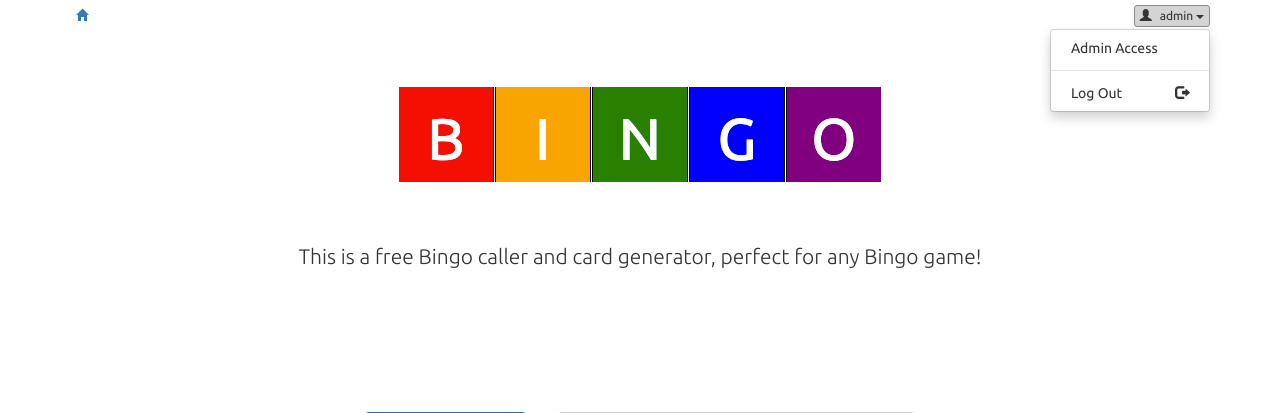
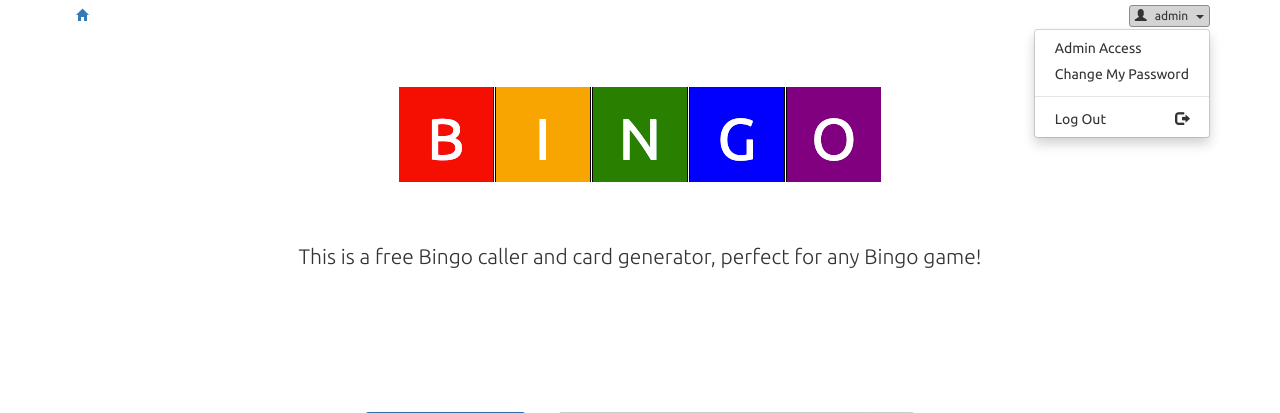
Before and after one commit to PeterEFrancis/bingo-app, a Flask app: page / in a window 1280 px wide, after a click on "admin". Shown: the top 413 px of the page. Run offline with Flask 2, Linux system fonts and the light colour scheme; the visitor is signed in with stand-in values (Sample User, id 1); parts of the project's set-up code (start-up, migrations or seed data) failed here and were passed over; some libraries are stand-ins or nearby versions.

Commit message:
update account bar and add change password

```diff
--- a/templates/account_bar.html
+++ b/templates/account_bar.html
@@ -9,7 +9,7 @@
     {% if loggedin %}
       <div class="dropdown">
         <button class="btn btn-xs btn-default dropdown-toggle" type="button" data-toggle="dropdown">
-          <span class="glyphicon glyphicon-user" style="margin-right:5px;"></span> {{username}} <span class="caret"></span>
+          <span class="glyphicon glyphicon-user" style="margin-right:5px;"></span> {{username}} <span class="caret" style="margin-left:5px;"></span>
         </button>
         <ul class="dropdown-menu dropdown-menu-right">
           {% if username == 'admin' %}
@@ -17,6 +17,7 @@
             {% else %}
             <li><a style="cursor:pointer" data-toggle="modal" data-target="#games-modal">My Games</a></li>
           {% endif %}
+          <li><a style="cursor:pointer" data-toggle="modal" data-target="#change-password-modal">Change My Password</a></li>
           <li class="divider"></li>
           <li>
             <a style="cursor:pointer" onclick="logout()">
@@ -36,11 +37,29 @@
       <button type="button" class="btn btn-success btn-xs" data-toggle="modal" data-target="#login-modal">Log In</button>
       <button type="button" class="btn btn-info btn-xs" data-toggle="modal" data-target="#signup-modal">Sign Up</button>
     {% endif %}
-
   </div>
 </div>
 
+<script>
 
+  function isAlphaNumeric(str) {
+    var code, i, len;
+
+    for (i = 0, len = str.length; i < len; i++) {
+      code = str.charCodeAt(i);
+      if (!(code > 47 && code < 58) && // numeric (0-9)
+          !(code > 64 && code < 91) && // upper alpha (A-Z)
+          !(code > 96 && code < 123)) { // lower alpha (a-z)
+        return false;
+      }
+    }
+    return true;
+  };
+
+</script>
+
+
+{% if loggedin %}
 
 {% if username != 'admin' %}
 <!-- Games Modal -->
@@ -86,6 +105,136 @@
 
 {% endif %}
 
+<!-- change password Modal -->
+<div id="change-password-modal" class="modal fade" role="dialog">
+  <div class="modal-dialog">
+    <div class="modal-content">
+      <div class="modal-header">
+        <button type="button" class="close" data-dismiss="modal">&times;</button>
+        <h4 class="modal-title">Change Password</h4>
+      </div>
+      <div class="modal-body">
+        <div class="input-group" style="margin-top: 20px;">
+          <span class="input-group-addon">
+            <span class="glyphicon glyphicon-asterisk"></span>
+          </span>
+          <input id="current-password" type="password" class="form-control" placeholder="current password"/>
+        </div>
+        <br>
+        <div class="input-group" style="margin-top: 20px;">
+          <span class="input-group-addon">
+            <span class="glyphicon glyphicon-asterisk"></span>
+          </span>
+          <input id="new-password" type="password" class="form-control" placeholder="new password"/>
+        </div>
+        <div class="input-group" style="margin-top: 20px;">
+          <span class="input-group-addon">
+            <span class="glyphicon glyphicon-asterisk"></span>
+          </span>
+          <input id="confirm-new-password" type="password" class="form-control" placeholder="confirm new password"/>
+        </div>
+        <br>
+        <p id="change-password-error" style="color:red;">&nbsp;</p>
+        <button class="btn btn-primary center-block" onclick="change_password()">Change Password</button>
+      </div>
+    </div>
+  </div>
+</div>
+
+<script>
+
+    function logout() {
+      $.ajax({
+        url: '/logout',
+        data: {},
+        type: 'POST',
+        cache: false,
+        success: function(response) {
+          if (response.success == 'true') {
+            location.reload(true);
+          } else {
+            console.log(response.error);
+          }
+        },
+        error: function(error) {
+          console.log(error.statusText);
+        },
+      });
+    }
+
+    function new_game() {
+      $.ajax({
+        url: '/new_game',
+        data: {},
+        type: 'POST',
+        cache: false,
+        success: function(response) {
+          if (response.success == 'true') {
+            window.location.href = '/game/' + response.code;
+          } else {
+            console.log(response.error);
+          }
+        },
+        error: function(error) {
+          console.log(error.statusText);
+        },
+      });
+    }
+
+    function delete_game(code) {
+      $.ajax({
+        url: '/host_access/delete_game',
+        data: {'code':code},
+        type: 'POST',
+        cache: false,
+        success: function(response) {
+          document.getElementById(code + '-row').remove();
+          if (window.location.href.endsWith(code)) {
+            window.location.href = '/';
+          }
+        },
+        error: function(error) {
+          console.log(error.statusText);
+        },
+      });
+    }
+
+    function change_password() {
+      const current_password = document.getElementById('current-password').value;
+      const new_password = document.getElementById('new-password').value;
+      const confirm_new_password = document.getElementById('confirm-new-password').value;
+      console.log(current_password);
+      console.log(new_password);
+      console.log(confirm_new_password);
+      if (new_password != confirm_new_password) {
+        document.getElementById('change-password-error').innerHTML = 'passwords do not match';
+      } else {
+        document.getElementById('change-password-error').innerHTML = '&nbsp;';
+        $.ajax({
+          url: '/change_password',
+          data: {
+            'password':new_password
+          },
+          type: 'POST',
+          cache: false,
+          success: function(response) {
+            if (response.success == 'true') {
+              location.reload(true);
+            } else {
+              document.getElementById('signup-error').innerHTML = response.error;
+            }
+          },
+          error: function(error) {
+            document.getElementById('signup-error').innerHTML = error.statusText;
+            console.log(error.statusText);
+          },
+        });
+      }
+    }
+
+</script>
+
+{% else %}
 
 <!-- Login Modal -->
 <div id="login-modal" class="modal fade" role="dialog">
@@ -155,21 +304,6 @@
 
 <script>
 
-  function isAlphaNumeric(str) {
-    var code, i, len;
-
-    for (i = 0, len = str.length; i < len; i++) {
-      code = str.charCodeAt(i);
-      if (!(code > 47 && code < 58) && // numeric (0-9)
-          !(code > 64 && code < 91) && // upper alpha (A-Z)
-          !(code > 96 && code < 123)) { // lower alpha (a-z)
-        return false;
-      }
-    }
-    return true;
-  };
-
-
   function signup() {
     const username = document.getElementById('signup-username').value;
     const password = document.getElementById('signup-password').value;
@@ -232,60 +366,7 @@
     });
   }
 
-  function logout() {
-    $.ajax({
-      url: '/logout',
-      data: {},
-      type: 'POST',
-      cache: false,
-      success: function(response) {
-        if (response.success == 'true') {
-          location.reload(true);
-        } else {
-          console.log(response.error);
-        }
-      },
-      error: function(error) {
-        console.log(error.statusText);
-      },
-    });
-  }
+</script>
 
-  function new_game() {
-    $.ajax({
-      url: '/new_game',
-      data: {},
-      type: 'POST',
-      cache: false,
-      success: function(response) {
-        if (response.success == 'true') {
-          window.location.href = '/game/' + response.code;
-        } else {
-          console.log(response.error);
-        }
-      },
-      error: function(error) {
-        console.log(error.statusText);
-      },
-    });
-  }
 
-  function delete_game(code) {
-    $.ajax({
-      url: '/host_access/delete_game',
-      data: {'code':code},
-      type: 'POST',
-      cache: false,
-      success: function(response) {
-        document.getElementById(code + '-row').remove();
-        if (window.location.href.endsWith(code)) {
-          window.location.href = '/';
-        }
-      },
-      error: function(error) {
-        console.log(error.statusText);
-      },
-    });
-  }
-
-</script>
+{% endif %}
```
